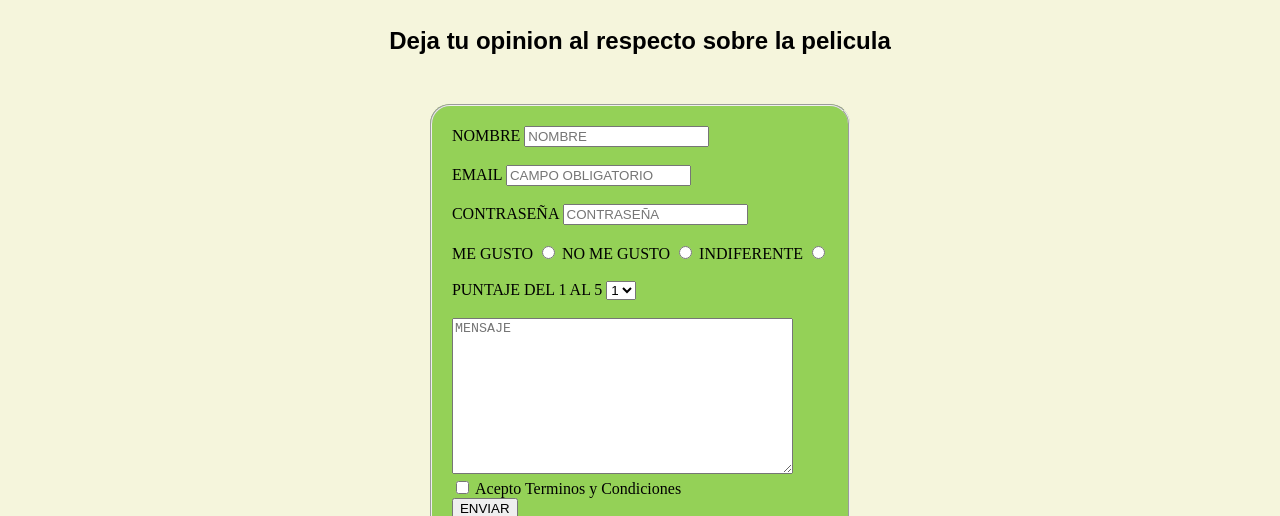
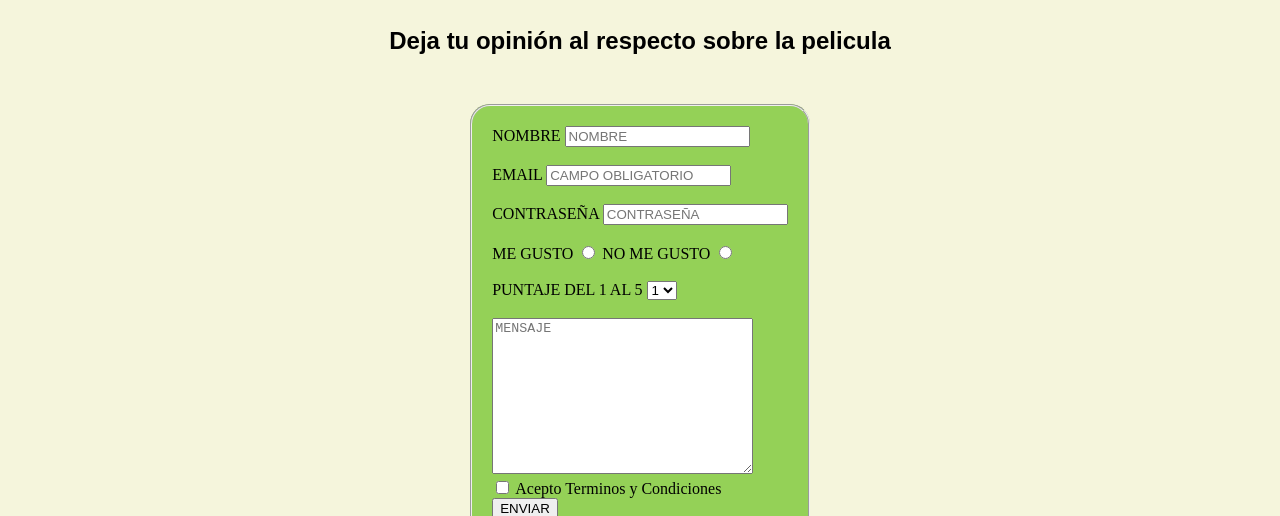
Before and after one commit to josecham/Harry_Potter, a plain HTML site: page pages/contacto.html in a window 1280 px wide. Shown: the part 584-1100 px from the top of the page. Drawn offline with Linux system fonts and the light colour scheme.

Commit message:
la etiqueta de lo que guardo

```diff
--- a/pages/contacto.html
+++ b/pages/contacto.html
@@ -31,7 +31,7 @@
         <iframe width="560" height="315" src="https://www.youtube.com/embed/WE4AJuIvG1Y" title="YouTube video player" frameborder="0" allow="accelerometer; autoplay; clipboard-write; encrypted-media; gyroscope; picture-in-picture; web-share" allowfullscreen></iframe>
     </div>
     <div>
-    <h2>Deja tu opinion al respecto sobre la pelicula</h2>
+    <h2>Deja tu opinión al respecto sobre la pelicula</h2>
     </div>
     <form action="#" method="post" class="colorf" >
         <fieldset class="colorform p20">
@@ -56,9 +56,6 @@
         <label> NO ME GUSTO
             <input type="radio" name="gender" value="Femenino">
         </label>
-        <label> INDIFERENTE
-            <input type="radio" name="gender" value="Desconocido">
-        </label>
     </div><br>
     <div>
         <label> PUNTAJE DEL 1 AL 5
@@ -71,7 +68,7 @@
             </select>
         </label>
     </div><br>
-        <textarea name="#" id="message" cols="40" rows="10"placeholder="MENSAJE" class="mensaje"></textarea><br>
+        <textarea name="#" id="message" cols="30" rows="10"placeholder="MENSAJE" class="mensaje"></textarea><br>
         <label>
             <input class="formulario__checkbox" type="checkbox" name="terminos" id="terminos">
              Acepto Terminos y Condiciones
```
